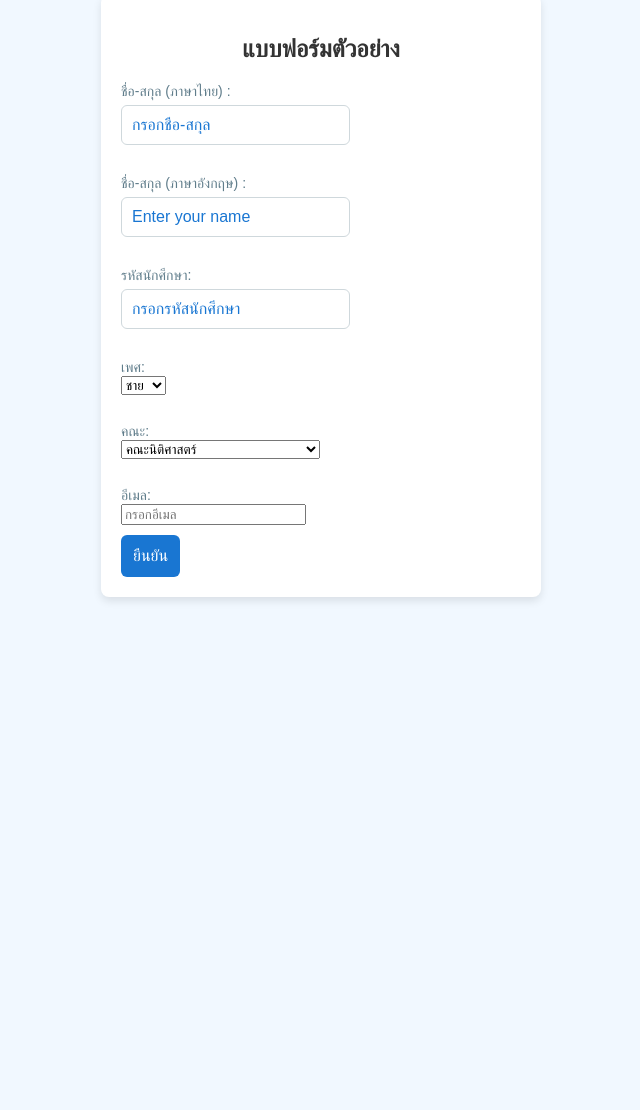
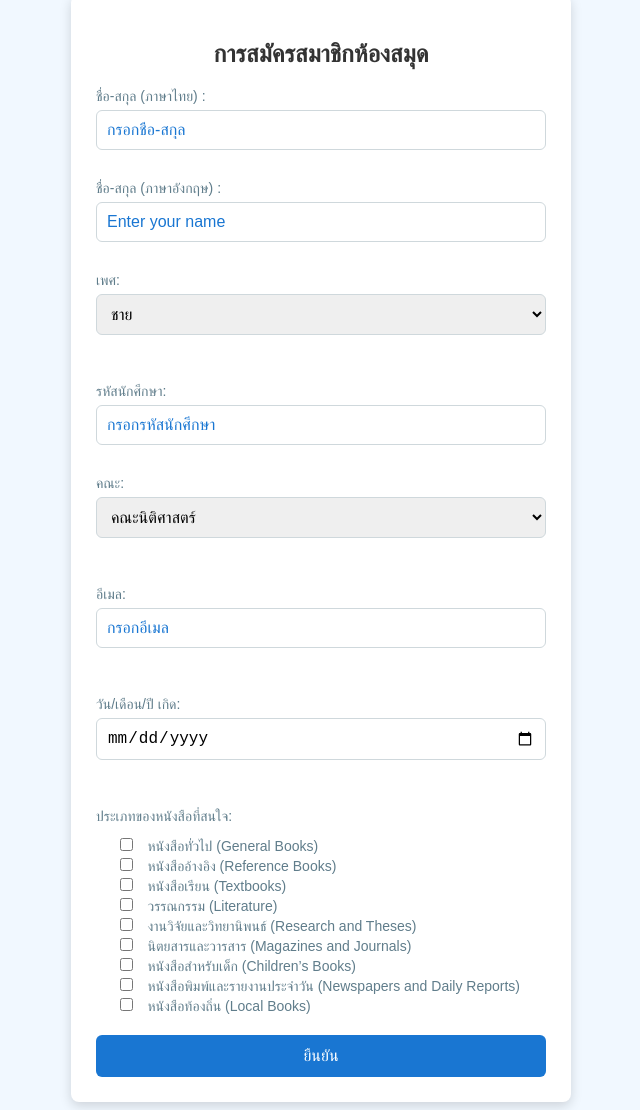
Before and after one commit to PawaritMangnimit/6709681115_LibraryMembershipApplicationForm, a plain HTML site: page index.html in a window 1280 px wide. Shown: the part 13-1123 px from the top of the page, without its empty margins (319-959 px from the left). Before the commit the page ends 800 px from the top, so only its background shows below. Drawn offline with Linux system fonts and the light colour scheme.

Commit message:
try to add css

```diff
--- a/css.css
+++ b/css.css
@@ -1,13 +1,3 @@
-.gender-container {
-    display: flex;
-    align-items: center;
-}
-
-#otherGenderInput {
-    display: none;
-    margin-left: 10px;
-}
-
 
 body {
     background-color: #f1f8ff;
@@ -15,19 +5,21 @@ body {
 }
 
 .form-container {
-    max-width: 400px;
+    max-width: 450px;
     margin: 0 auto;
-    padding: 20px;
+    padding: 25px;
     background-color: #ffffff;
     border-radius: 8px;
-    box-shadow: 0 4px 8px rgba(0, 0, 0, 0.1);
+    box-shadow: 0 4px 12px rgba(0, 0, 0, 0.15);
 }
 
 .form-container h2 {
     text-align: center;
     font-size: 24px;
     color: #333;
+    margin-bottom: 20px;
 }
+
 
 label {
     font-size: 14px;
@@ -37,9 +29,10 @@ label {
 }
 
 input[type="text"],
-input[type="password"],
-input[type="tel"],
-input[type="number"] {
+input[type="email"],
+input[type="date"],
+select {
+    width: 100%;
     padding: 10px;
     margin: 5px 0 20px 0;
     border: 1px solid #cfd8dc;
@@ -49,13 +42,25 @@ input[type="number"] {
 }
 
 input[type="text"]::placeholder,
-input[type="password"]::placeholder,
-input[type="tel"]::placeholder,
-input[type="number"]::placeholder {
+input[type="email"]::placeholder,
+input[type="date"]::placeholder {
     color: #1976d2;
 }
 
+
+.gender-container {
+    display: flex;
+    align-items: center;
+    gap: 10px;
+}
+
+#otherGenderInput {
+    display: none;
+    margin-left: 10px;
+}
+
 input[type="submit"] {
+    width: 100%;
     padding: 12px;
     background-color: #1976d2;
     border: none;
@@ -64,8 +69,26 @@ input[type="submit"] {
     font-size: 16px;
     cursor: pointer;
     margin-top: 10px;
+    text-align: center;
 }
 
 input[type="submit"]:hover {
     background-color: #1565c0;
 }
+
+
+.checkbox-container {
+    margin: 10px 0;
+    padding-left: 20px;
+}
+
+.checkbox-container label {
+    font-size: 14px;
+    color: #607d8b;
+    display: inline;
+    margin-right: 15px;
+}
+
+.checkbox-container input[type="checkbox"] {
+    margin-right: 10px;
+}
--- a/index.html
+++ b/index.html
@@ -17,16 +17,13 @@
 <body>
 
 <div class="form-container">
-    <h2>แบบฟอร์มตัวอย่าง</h2>
+    <h2>การสมัครสมาชิกห้องสมุด</h2>
     <form>
         <label for="name">ชื่อ-สกุล (ภาษาไทย) :</label>
         <input type="text" id="name" name="name" placeholder="กรอกชื่อ-สกุล"> <br>
 
         <label for="nameE">ชื่อ-สกุล (ภาษาอังกฤษ) :</label>
         <input type="text" id="nameE" name="nameE" placeholder="Enter your name"> <br>
-
-        <label for="id">รหัสนักศึกษา:</label>
-        <input type="text" id="id" name="id" placeholder="กรอกรหัสนักศึกษา"> <br>
 
         <label for="Gender">เพศ:</label>
         <div class="gender-container">
@@ -38,6 +35,11 @@
             <input type="text" id="otherGenderInput" name="otherGender" placeholder="กรุณาระบุ">
         </div>
         <br>
+
+        <label for="id">รหัสนักศึกษา:</label>
+        <input type="text" id="id" name="id" placeholder="กรอกรหัสนักศึกษา" required> <br>
+
+
 
         <label for="faculty">คณะ:</label>
         <select name="faculty" id="faculty">
@@ -64,7 +66,38 @@
         <br><br>
 
         <label for="email">อีเมล:</label>
-        <input type="email" id="email" name="email" placeholder="กรอกอีเมล" required> <br>
+        <input type="email" id="email" name="email" placeholder="กรอกอีเมล" required> <br><br>
+        <label for="date">วัน/เดือน/ปี เกิด:</label>
+        <input type="date" id="date" name="date" placeholder="กรอกเดือน/วัน/ปี เกิด" required> <br><br>
+        <label for="bookType">ประเภทของหนังสือที่สนใจ:</label>
+<div class="checkbox-container">
+    <input type="checkbox" id="general" name="bookType" value="General Books">
+    <label for="general">หนังสือทั่วไป (General Books)</label><br>
+
+    <input type="checkbox" id="reference" name="bookType" value="Reference Books">
+    <label for="reference">หนังสืออ้างอิง (Reference Books)</label><br>
+
+    <input type="checkbox" id="textbooks" name="bookType" value="Textbooks">
+    <label for="textbooks">หนังสือเรียน (Textbooks)</label><br>
+
+    <input type="checkbox" id="literature" name="bookType" value="Literature">
+    <label for="literature">วรรณกรรม (Literature)</label><br>
+
+    <input type="checkbox" id="research" name="bookType" value="Research and Theses">
+    <label for="research">งานวิจัยและวิทยานิพนธ์ (Research and Theses)</label><br>
+
+    <input type="checkbox" id="magazines" name="bookType" value="Magazines and Journals">
+    <label for="magazines">นิตยสารและวารสาร (Magazines and Journals)</label><br>
+
+    <input type="checkbox" id="children" name="bookType" value="Children’s Books">
+    <label for="children">หนังสือสำหรับเด็ก (Children’s Books)</label><br>
+
+    <input type="checkbox" id="newspapers" name="bookType" value="Newspapers and Daily Reports">
+    <label for="newspapers">หนังสือพิมพ์และรายงานประจำวัน (Newspapers and Daily Reports)</label><br>
+
+    <input type="checkbox" id="local" name="bookType" value="Local Books">
+    <label for="local">หนังสือท้องถิ่น (Local Books)</label><br>
+</div>
 
         <input type="submit" value="ยืนยัน">
     </form>
```
